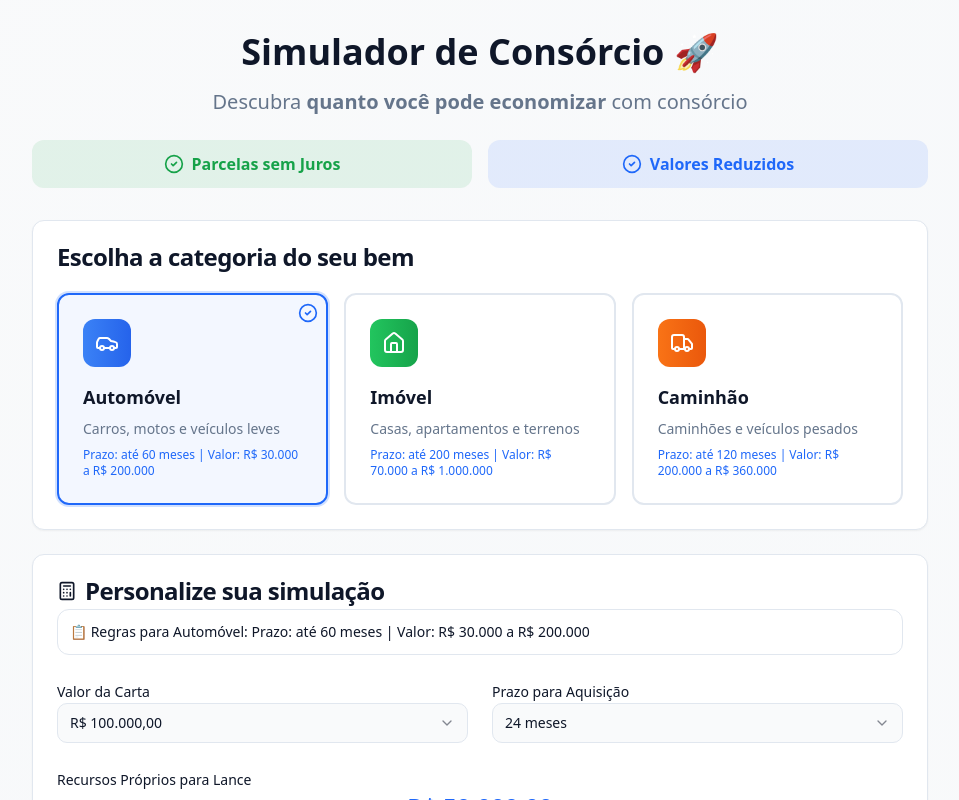
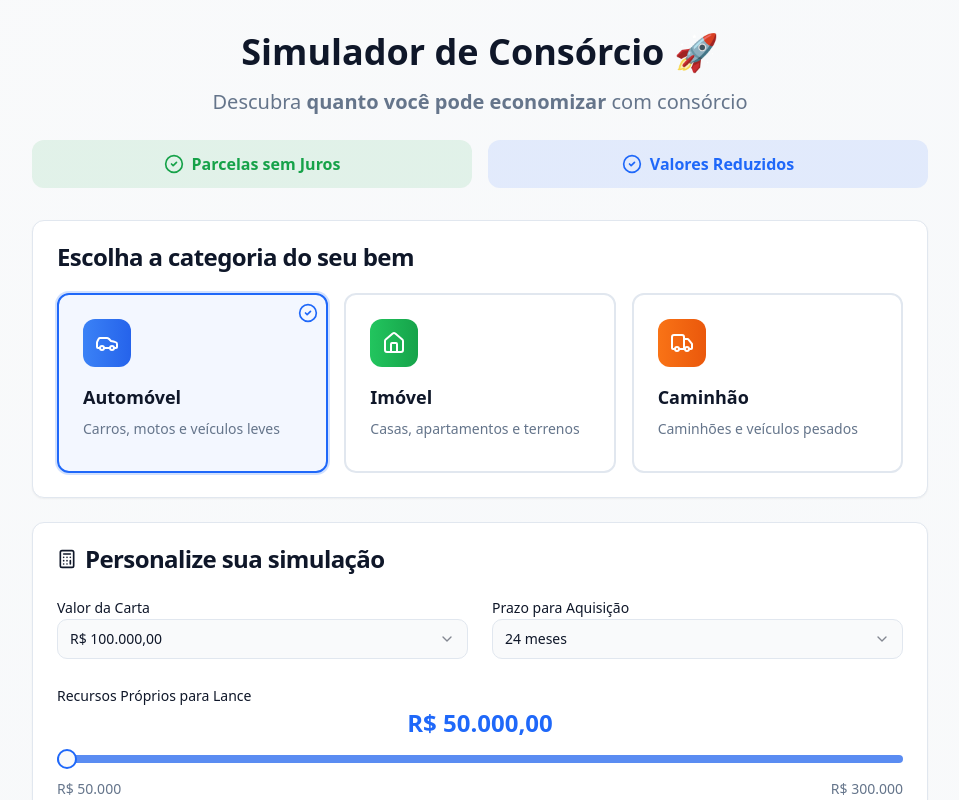
Before and after one commit to gestaobankrio-code/consorcio-inteligente-simulador-85, a React (Vite) app: page / in a window 1280 px wide. Shown: the top 800 px of the page, without its empty margins (160-1119 px from the left). Built offline with nearby package versions, Linux system fonts and the light colour scheme.

Commit message:
Remove category rules from UI

```diff
--- a/src/components/SimulatorInterface.tsx
+++ b/src/components/SimulatorInterface.tsx
@@ -27,7 +27,6 @@ export const SimulatorInterface = ({ onSubmit }: SimulatorInterfaceProps) => {
       icon: <Car className="w-6 h-6" />,
       description: 'Carros, motos e veículos leves',
       gradient: 'from-blue-500 to-blue-600',
-      rules: 'Prazo: até 60 meses | Valor: R$ 30.000 a R$ 200.000',
       minValue: 30000,
       maxValue: 200000,
       maxMonths: 60,
@@ -40,7 +39,6 @@ export const SimulatorInterface = ({ onSubmit }: SimulatorInterfaceProps) => {
       icon: <Home className="w-6 h-6" />,
       description: 'Casas, apartamentos e terrenos',
       gradient: 'from-green-500 to-green-600',
-      rules: 'Prazo: até 200 meses | Valor: R$ 70.000 a R$ 1.000.000',
       minValue: 70000,
       maxValue: 1000000,
       maxMonths: 200,
@@ -53,7 +51,6 @@ export const SimulatorInterface = ({ onSubmit }: SimulatorInterfaceProps) => {
       icon: <Truck className="w-6 h-6" />,
       description: 'Caminhões e veículos pesados',
       gradient: 'from-orange-500 to-orange-600',
-      rules: 'Prazo: até 120 meses | Valor: R$ 200.000 a R$ 360.000',
       minValue: 200000,
       maxValue: 360000,
       maxMonths: 120,
@@ -126,7 +123,6 @@ export const SimulatorInterface = ({ onSubmit }: SimulatorInterfaceProps) => {
                 </div>
                 <h3 className="font-semibold text-lg mb-2">{category.name}</h3>
                 <p className="text-sm text-muted-foreground mb-2">{category.description}</p>
-                <p className="text-xs text-primary font-medium">{category.rules}</p>
 
                 {simulationData.category === category.id && (
                   <div className="absolute top-2 right-2">
@@ -147,12 +143,6 @@ export const SimulatorInterface = ({ onSubmit }: SimulatorInterfaceProps) => {
               <Calculator className="w-5 h-5" />
               Personalize sua simulação
             </CardTitle>
-            {/* Exibir regras da categoria selecionada */}
-            <div className="bg-info/10 border border-info/20 rounded-lg p-3 mt-4">
-              <p className="text-sm font-medium text-info">
-                📋 Regras para {getCurrentCategory().name}: {getCurrentCategory().rules}
-              </p>
-            </div>
           </CardHeader>
           <CardContent className="space-y-6">
             <div className="grid grid-cols-1 md:grid-cols-2 gap-6">
```
